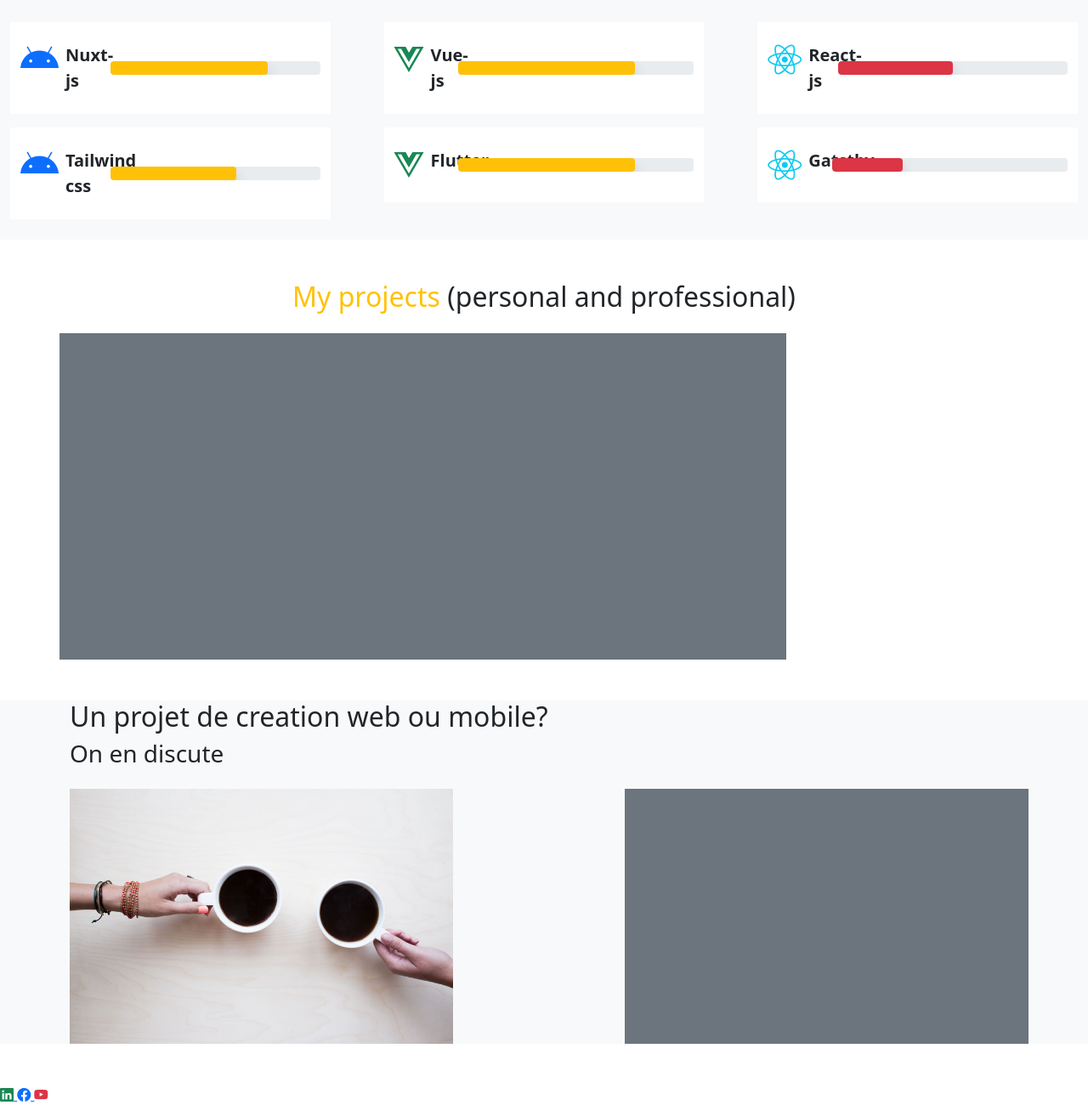
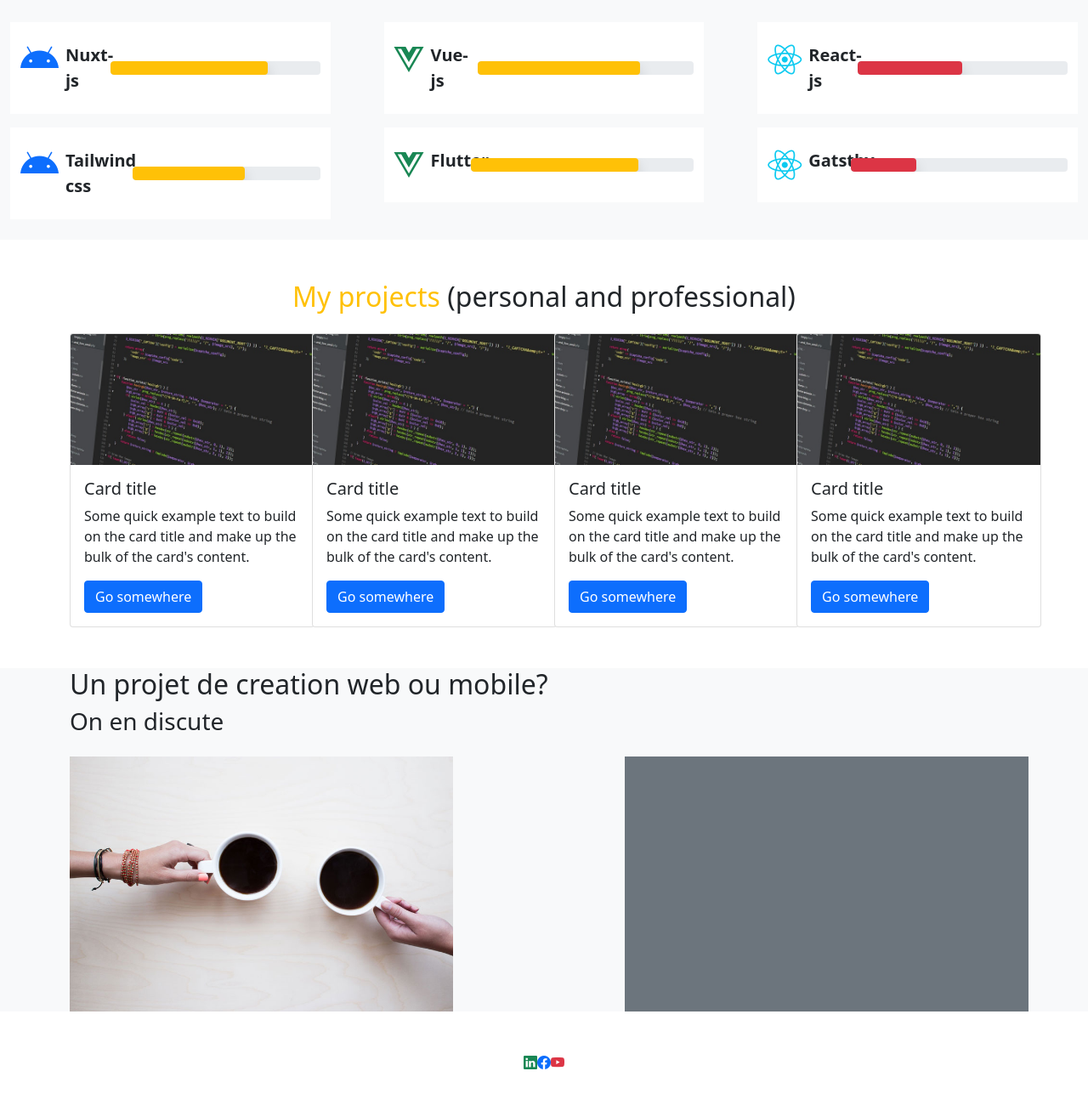
Before and after one commit to gauss2021/My-official-portfolio, a plain HTML site: page index.html in a window 1280 px wide. Shown: the part 1387-2687 px from the top of the page at 85% size. After the commit the page ends 2649 px from the top, so only its background shows below. Drawn offline with nearby package versions, Linux system fonts and the light colour scheme.

Commit message:
first commit

```diff
--- a/index.html
+++ b/index.html
@@ -243,13 +243,46 @@
         <div class="container">
             <h2 class="fw-light text-center "><span class="text-warning">My projects </span>(personal and professional)</h2>
             <div class="row mt-4">
-                <div class="col-3 me-4 py-5 bg-secondary w-75"></div>
-
-                <div class="col-3 me-4 py-5 bg-secondary w-75 "></div>
-
-                <div class="col-3 me-4 py-5 bg-secondary w-75"></div>
-
-                <div class="col-3 py-5 bg-secondary w-75"></div>
+                <div class="col-12 col-md-6 col-lg-3">
+                    <div class="card" style="width: 18rem;">
+                        <img src="./code.jpg" class="card-img-top" alt="...">
+                        <div class="card-body">
+                          <h5 class="card-title">Card title</h5>
+                          <p class="card-text">Some quick example text to build on the card title and make up the bulk of the card's content.</p>
+                          <a href="#" class="btn btn-primary">Go somewhere</a>
+                        </div>
+                      </div>
+                </div>
+                <div class="col-12 col-md-6 col-lg-3">
+                    <div class="card" style="width: 18rem;">
+                        <img src="./code.jpg" class="card-img-top" alt="...">
+                        <div class="card-body">
+                          <h5 class="card-title">Card title</h5>
+                          <p class="card-text">Some quick example text to build on the card title and make up the bulk of the card's content.</p>
+                          <a href="#" class="btn btn-primary">Go somewhere</a>
+                        </div>
+                      </div>
+                </div>
+                <div class="col-12 col-md-6 col-lg-3">
+                    <div class="card" style="width: 18rem;">
+                        <img src="./code.jpg" class="card-img-top" alt="...">
+                        <div class="card-body">
+                          <h5 class="card-title">Card title</h5>
+                          <p class="card-text">Some quick example text to build on the card title and make up the bulk of the card's content.</p>
+                          <a href="#" class="btn btn-primary">Go somewhere</a>
+                        </div>
+                      </div>
+                </div>
+                <div class="col-12 col-md-6 col-lg-3">
+                    <div class="card" style="width: 18rem;">
+                        <img src="./code.jpg" class="card-img-top" alt="...">
+                        <div class="card-body">
+                          <h5 class="card-title">Card title</h5>
+                          <p class="card-text">Some quick example text to build on the card title and make up the bulk of the card's content.</p>
+                          <a href="#" class="btn btn-primary">Go somewhere</a>
+                        </div>
+                      </div>
+                </div>
             </div>
         </div>
     </section>
@@ -268,7 +301,7 @@
 
 </main>
 
-<footer>
+<footer class="d-flex justify-content-center">
     <a href='#' target=”_blank”>
         <i class="bi bi-linkedin text-success"></i>
     </a>
@@ -541,43 +574,43 @@
         }
 
         .vue{
-            width: 20%;
+            width: 26%;
         }
 
         .vueBar{
-            width: 80%;
+            width: 74%;
         }
 
         .react{
-            width: 22%;
+            width: 28%;
         }
 
         .reactBar{
-            width: 78%;
+            width: 72%;
         }
 
         .tailwind{
-            width: 28%;
+            width: 35%;
         }
 
         .tailwindBar{
-            width: 72%;
+            width: 65%;
         }
 
         .flutter{
-            width: 20%;
+            width: 24%;
         }
 
         .flutterBar{
-            width: 80%;
+            width: 76%;
         }
 
         .gatsby{
-            width: 20%;
+            width: 26%;
         }
 
         .gatsbyBar{
-            width: 80%;
+            width: 74%;
         }
 
     }
```
Also changed, not shown: 1 other file.
